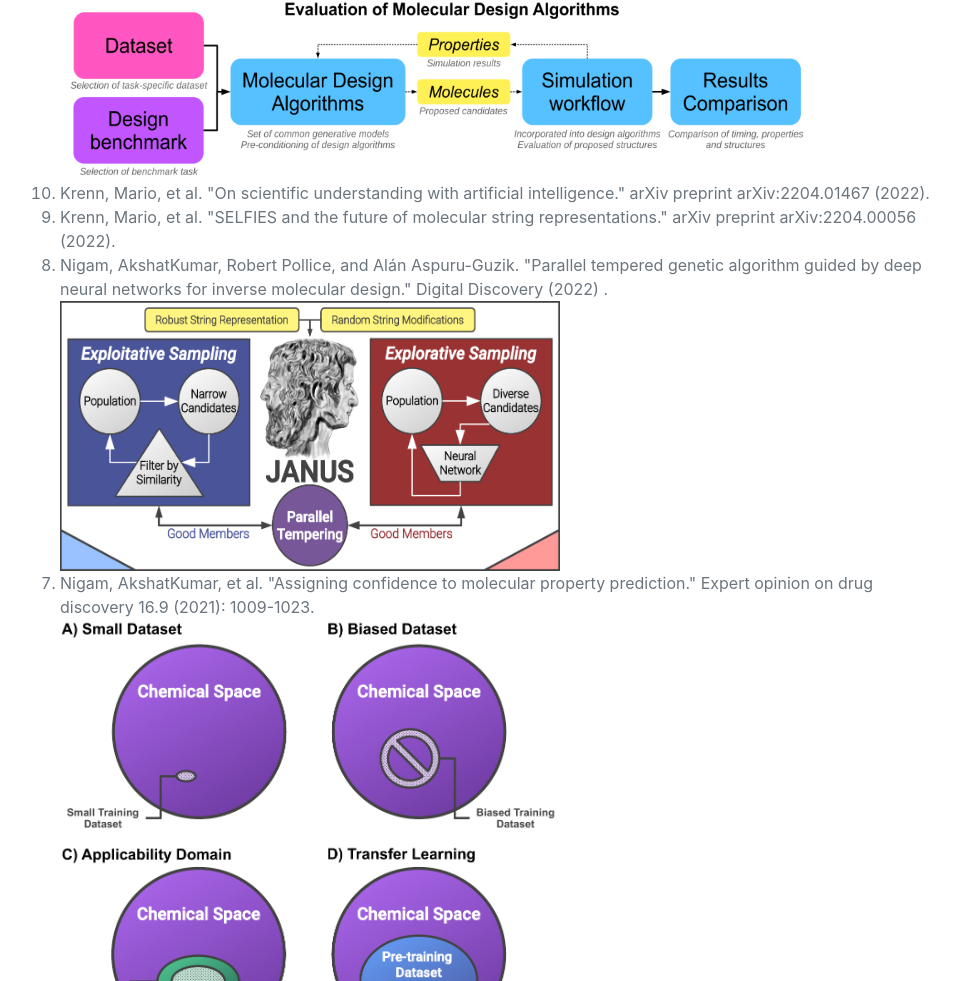
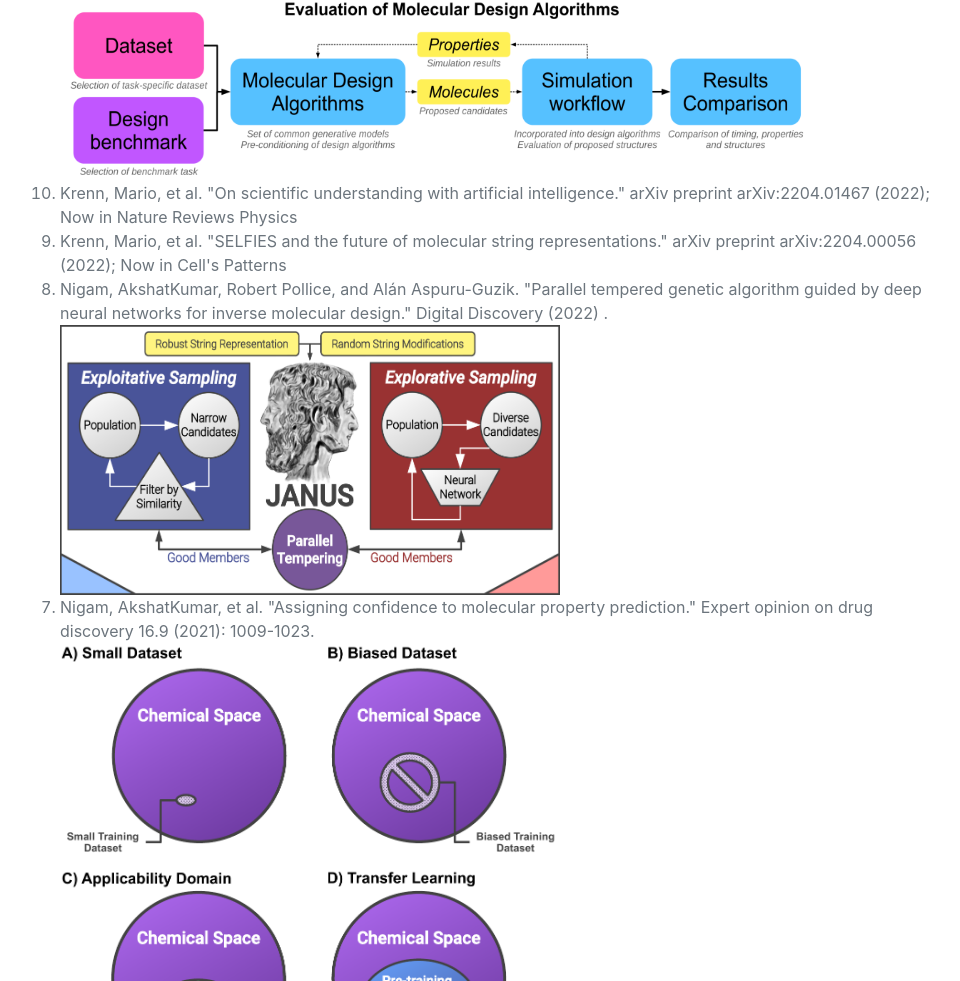
Before and after one commit to akshat998/akshat98_webpage, a plain HTML site: page index.html in a window 1280 px wide. Shown: the part 3813-4794 px from the top of the page, without its empty margins (292-1252 px from the left). Drawn offline with nearby package versions, Linux system fonts and the light colour scheme; a web font is replaced by a local one.

Commit message:
updated website

```diff
--- a/index.html
+++ b/index.html
@@ -174,8 +174,8 @@
                       <li>Nigam, AkshatKumar, et al. "Tartarus: A Benchmarking Platform for Realistic And Practical Inverse Molecular Design." arXiv preprint arXiv:2209.12487 (2022).</li>
                         <img src="assets/img/tart.png" style="width:750px;height:450px;">
 
-                      <li>Krenn, Mario, et al. "On scientific understanding with artificial intelligence." arXiv preprint arXiv:2204.01467 (2022).</li>
-                      <li>Krenn, Mario, et al. "SELFIES and the future of molecular string representations." arXiv preprint arXiv:2204.00056 (2022).</li>
+                      <li>Krenn, Mario, et al. "On scientific understanding with artificial intelligence." arXiv preprint arXiv:2204.01467 (2022); Now in Nature Reviews Physics</li>
+                      <li>Krenn, Mario, et al. "SELFIES and the future of molecular string representations." arXiv preprint arXiv:2204.00056 (2022); Now in Cell's Patterns</li>
 
                       <li>Nigam, AkshatKumar, Robert Pollice, and Alán Aspuru-Guzik. "Parallel tempered genetic algorithm guided by deep neural networks for inverse molecular design." Digital Discovery (2022) .</li>
                       <img src="assets/img/janus.png" style="width:500px;height:270px;">
```
